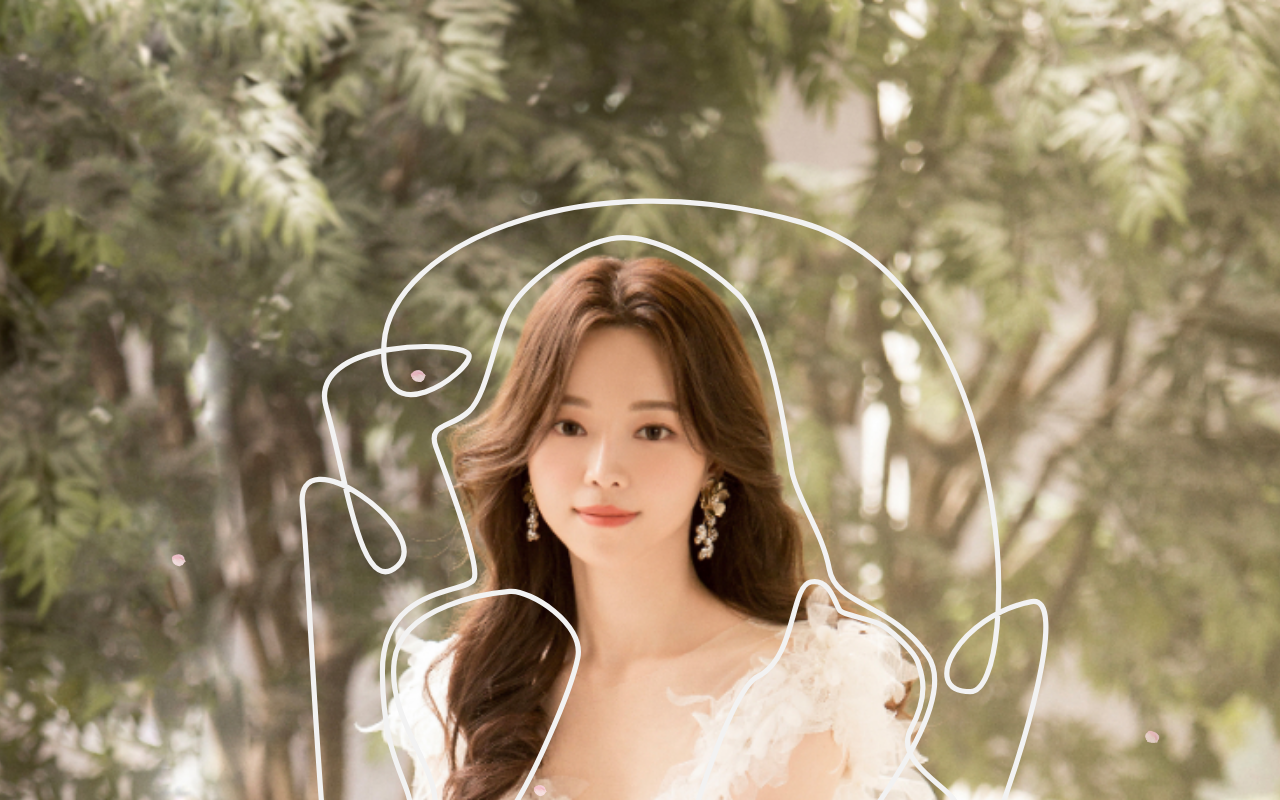
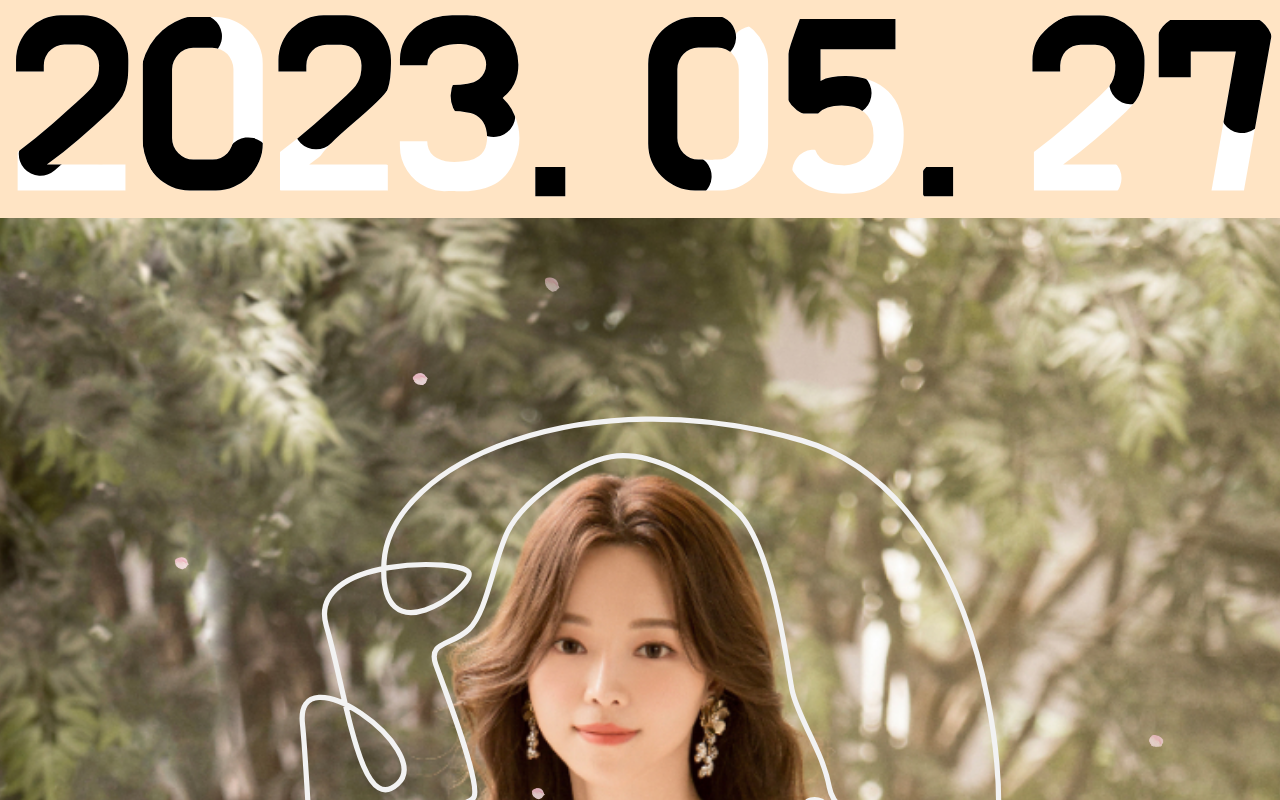
Before and after one commit to joonb14/weddinginvitation, a React (Create React App) app: page / in a window 1280 px wide. Shown: the top 800 px of the page. Built offline with nearby package versions, Linux system fonts and the light colour scheme.

Commit message:
[refactor] text-animation 적용을 위한 rebase

```diff
--- a/public/index.html
+++ b/public/index.html
@@ -3,7 +3,7 @@
   <head>
     <head>
       <meta charset="UTF-8">
-      <title>svg scroll animation</title>
+      <title>Wedding Invitation</title>
       <!-- swiper.js for gallary -->
       <link rel="stylesheet" href="https://unpkg.com/swiper/swiper-bundle.min.css" />
 
--- a/src/App.jsx
+++ b/src/App.jsx
@@ -2,18 +2,11 @@ import React from 'react';
 
 import SvgContent from './SvgContent';
 import Gallery from './Gallery';
-import PetalBlowing from './PetalBlowing'
+import PetalBlowing from './PetalBlowing';
+import Header from './TextAnimation';
 
 import './assets/reset.css';
 import './assets/style.css';
-
-/* @bravoyourlif */
-function Header() {
-  return (
-    <div className="Header">
-    </div>
-  );
-}
 
 /* @ */
 function Map() {
--- a/src/Gallery.jsx
+++ b/src/Gallery.jsx
@@ -1,7 +1,7 @@
 import ImageGallery from 'react-image-gallery';
 import "./assets/styleForGallery.css";
 
-import sample1 from "./assets/img/sample1.png";
+//import sample1 from "./assets/img/sample1.png";
 import sample2 from "./assets/img/sample2.png";
 import sample3 from "./assets/img/sample3.png";
 import sample4 from "./assets/img/sample4.png";
--- /dev/null
+++ b/src/TextAnimation.jsx
@@ -0,0 +1,48 @@
+import React, {useEffect} from 'react';
+
+import './assets/reset.css';
+import './assets/textanimation.css';
+
+import { ReactComponent as TextSVG } from './assets/textanimation.svg';
+
+/* @bravoyourlif */
+function HeaderContent(props) {
+
+  return (
+    <div className="HeaderContent">
+      <TextSVG></TextSVG>
+    </div>
+  );
+}
+
+function ClipSVG(props) {
+    const bgGroup = document.querySelector('.svg-bg')
+    const bgPaths = bgGroup.querySelectorAll('path')
+    Animate(bgPaths)
+
+    const mainGroup = document.querySelector('.svg-main')
+    const mainPaths = mainGroup.querySelectorAll('path')
+    Animate(mainPaths)
+}
+
+function Animate(paths) {
+  paths.forEach((path, index) => {
+    const length = path.getTotalLength()
+    path.style.setProperty('--length', length)
+    path.style.setProperty('--delay', index * 200 + 'ms')
+    path.style.setProperty('--duration', length * 100 + 'ms')
+  })
+}
+
+export default function Header(props) {
+
+    useEffect(() => {
+      ClipSVG();
+    })
+
+    return (
+      <div className="Header">
+        <HeaderContent></HeaderContent>
+      </div>
+    );
+}
--- a/src/assets/style.css
+++ b/src/assets/style.css
@@ -1,4 +1,5 @@
 @import url("https://fonts.googleapis.com/css2?family=Noto+Sans+KR:wght@100;400;500&family=Pacifico&display=swap");
+@import url('https://fonts.googleapis.com/css2?family=Raleway&display=swap');
 
 .svg1 {
   background-image: url("./wedding.jpeg");
@@ -41,3 +42,7 @@
     transform: translate3d(0, 40px, 0);
   }
 }
+
+@keyframes path {
+	100% { stroke-dashoffset: 0; }
+}
--- /dev/null
+++ b/src/assets/textanimation.css
@@ -0,0 +1,33 @@
+@import url("https://fonts.googleapis.com/css2?family=Noto+Sans+KR:wght@100;400;500&family=Pacifico&display=swap");
+
+.HeaderContent {
+	background-color: bisque;
+}
+
+path {
+	stroke-dasharray: var(--length);
+	stroke-dashoffset: var(--length);
+}
+
+svg {
+	fill: none;
+	stroke-width: 10px;
+	stroke-linecap: round;
+}
+
+
+.svg-bg > path {
+	stroke: #FFF;
+	animation: path var(--duration) ease forwards;
+	animation-delay: var(--delay);
+}
+
+.svg-main > path {
+	stroke: #000;
+	animation: path var(--duration) ease-in forwards;
+	animation-delay: var(--delay);
+}
+
+@keyframes path {
+	100% { stroke-dashoffset: 0; }
+}
--- a/src/index.js
+++ b/src/index.js
@@ -1,4 +1,4 @@
-import React, { useState, useEffect } from 'react';
+import React from 'react';
 import ReactDOM from 'react-dom/client';
 import App from './App';
 
```
Also changed, not shown: src/assets/textanimation.svg (added).
